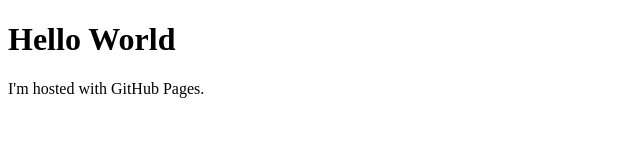
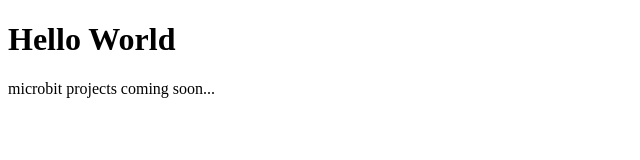
Before and after one commit to classroomcentre/classroomcentre.github.io, a plain HTML site: page index.html in a window 1280 px wide. Shown: the full height of the page, 0-640 px from the left. Drawn offline with Linux system fonts and the light colour scheme.

Commit message:
Update index.html

```diff
--- a/index.html
+++ b/index.html
@@ -2,6 +2,6 @@
 <html>
 <body>
 <h1>Hello World</h1>
-<p>I'm hosted with GitHub Pages.</p>
+<p>microbit projects coming soon...</p>
 </body>
 </html>
```
